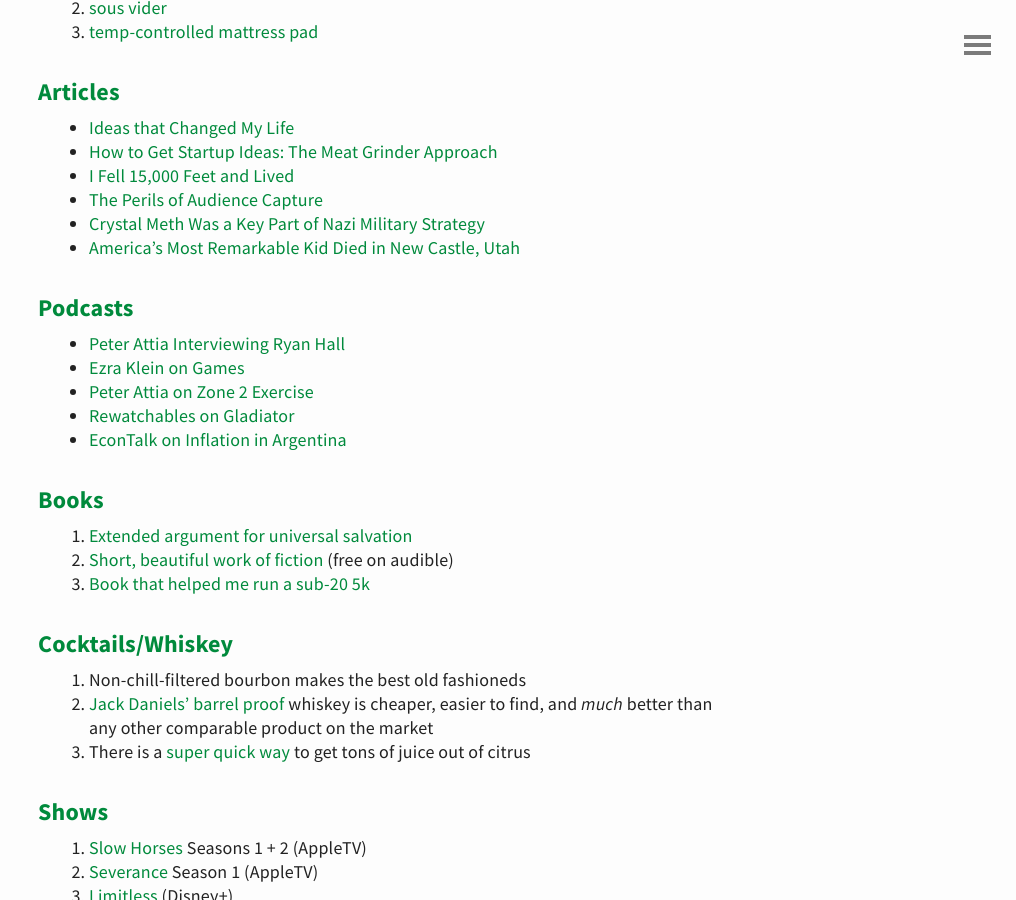
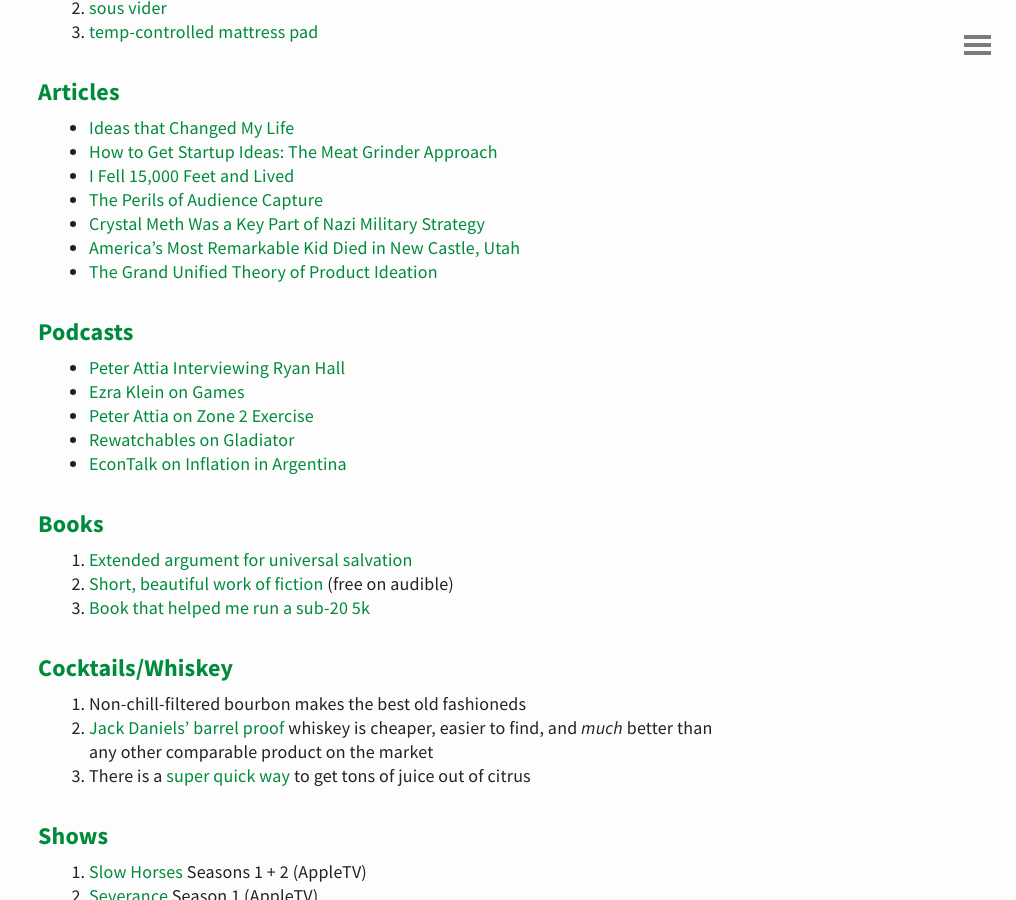
Before and after one commit to davidlaprade/davidlaprade.github.io, a Jekyll site: the page built from _posts/2022-12-31-the-best-of-2022.md, in a window 1280 px wide and 900 px high, scrolled down 510 px. Shown: the whole window, without its empty margins (264-1280 px from the left). Built offline with Jekyll 4.4.1, drawn with Linux system fonts in a browser that asks for light colours.

Commit message:
Add a missing article to best of '22 list

```diff
--- a/_posts/2022-12-31-the-best-of-2022.md
+++ b/_posts/2022-12-31-the-best-of-2022.md
@@ -18,6 +18,7 @@ My favorite discoveries from the past year.
 * [The Perils of Audience Capture](https://gurwinder.substack.com/p/the-perils-of-audience-capture)
 * [Crystal Meth Was a Key Part of Nazi Military Strategy](https://time.com/5752114/nazi-military-drugs/)
 * [America's Most Remarkable Kid Died in New Castle, Utah](https://www.deseret.com/2022/8/22/23309244/cole-summers-died-newcastle-utah-warren-buffett-charlie-munger-bari-weiss-unschooled)
+* [The Grand Unified Theory of Product Ideation](https://jakobgreenfeld.com/gut)
 
 ### Podcasts
 * [Peter Attia Interviewing Ryan Hall](https://podcasts.apple.com/us/podcast/running-overcoming-challenges-and-finding-success/id1400828889?i=1000553920172)
```
